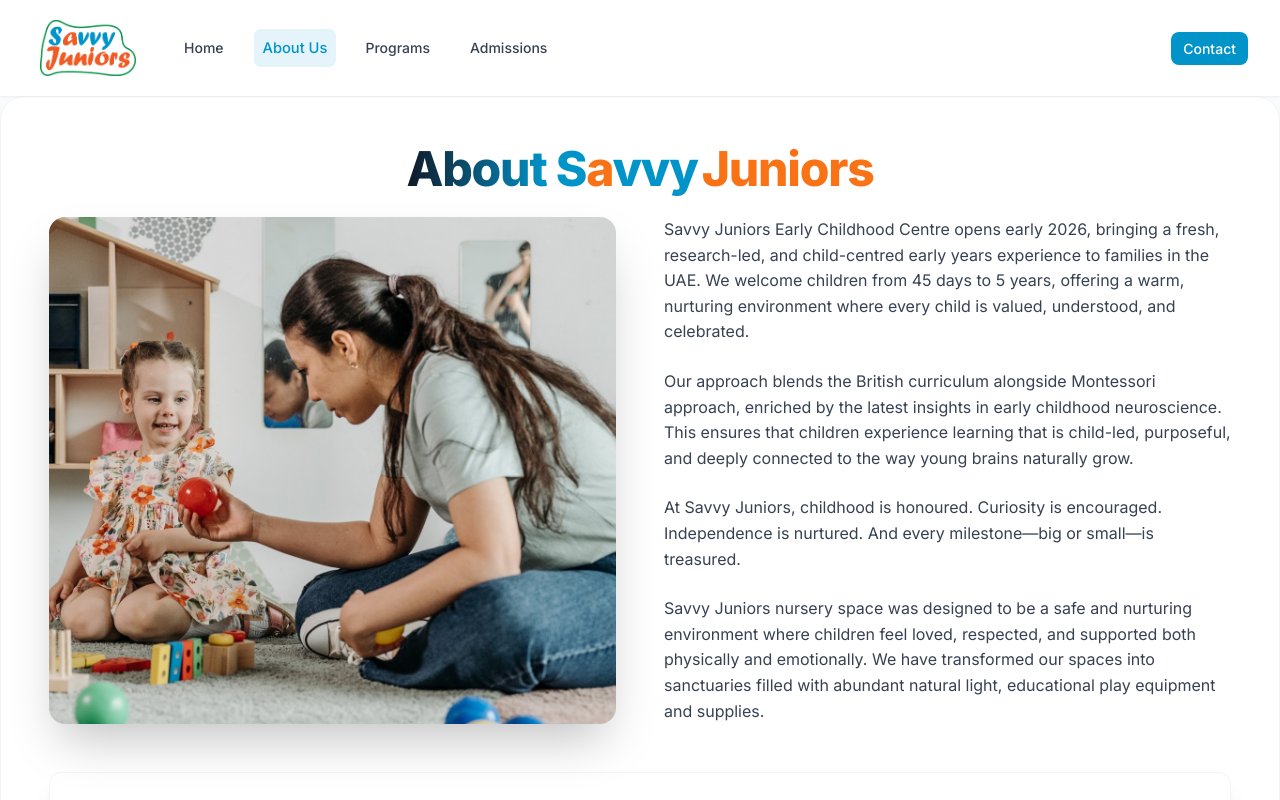
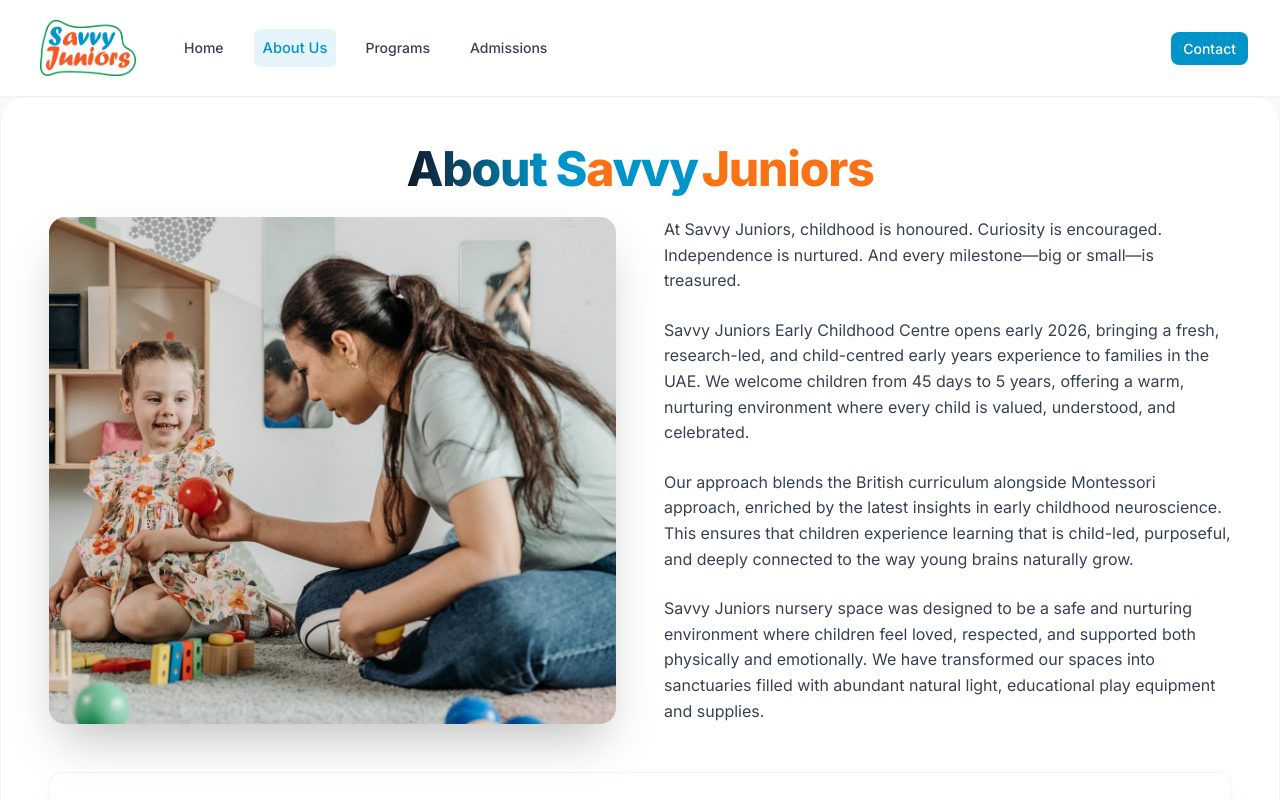
Before and after one commit to kiranmj0/savvy_juniors, a React (Vite) app: page /about in a window 1280 px wide. Shown: the top 800 px of the page. Built offline with nearby package versions, Linux system fonts and the light colour scheme.

Commit message:
Ui changes

```diff
--- a/client/pages/About.tsx
+++ b/client/pages/About.tsx
@@ -39,15 +39,16 @@
                 />
               </div>
               <div className="order-1 lg:order-2 text-left space-y-5 lg:space-y-6 text-gray-700 leading-relaxed px-4 sm:px-0 flex flex-col justify-center">
+
                 <p>
+                  At Savvy Juniors, childhood is honoured. Curiosity is encouraged. Independence is nurtured. And every milestone—big or small—is treasured.
+                </p><p>
                   Savvy Juniors Early Childhood Centre opens early 2026, bringing a fresh, research-led, and child-centred early years experience to families in the UAE. We welcome children from 45 days to 5 years, offering a warm, nurturing environment where every child is valued, understood, and celebrated.
                 </p>
                 <p>
                   Our approach blends the British curriculum alongside Montessori approach, enriched by the latest insights in early childhood neuroscience. This ensures that children experience learning that is child-led, purposeful, and deeply connected to the way young brains naturally grow.
                 </p>
-                <p>
-                  At Savvy Juniors, childhood is honoured. Curiosity is encouraged. Independence is nurtured. And every milestone—big or small—is treasured.
-                </p>
+
                 <p>
                   Savvy Juniors nursery space was designed to be a safe and nurturing environment where children feel loved, respected, and supported both physically and emotionally. We have transformed our spaces into sanctuaries filled with abundant natural light, educational play equipment and supplies.
                 </p>
```
